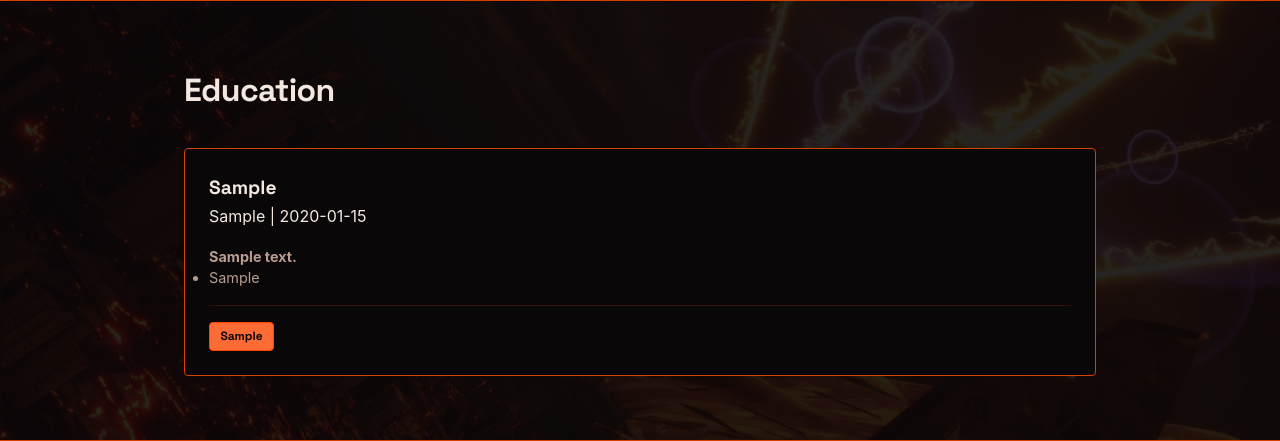
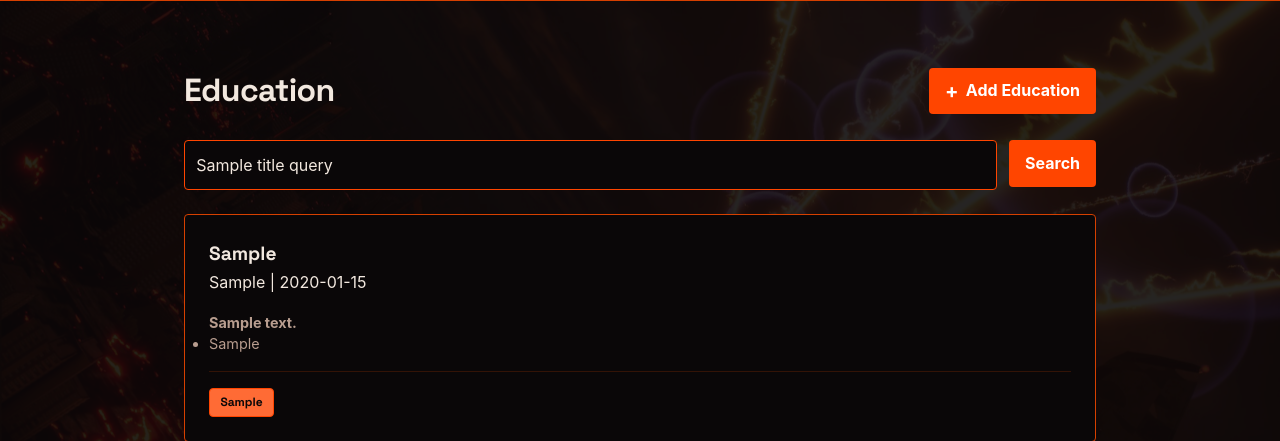
Before and after one commit to SPingol/myportofolio, a Django app: template templates/education.html in a window 1280 px wide. Shown: the part 80-521 px from the top of the page. Run offline with Django 5.2, Linux system fonts and the light colour scheme; tables that the repository leaves empty hold one stand-in row (values such as "Sample post"); the template is opened without the code that fills it: values that come from a table or form of the project are taken from there, most other values are stand-ins (such as "Sample title", 1, 10 or a date in 2020).

Commit message:
Added Buttons and search bar added buttons and search bars for competition education and expeirence htmls.

```diff
--- a/templates/education.html
+++ b/templates/education.html
@@ -3,7 +3,21 @@
 <!-- Education Section -->
 <section class="section" id="education">
   <div class="container">
-    <h2 class="section-title">Education</h2>
+
+    <!-- Header with Title and Add Button -->
+    <div class="project-header">
+      <h1 class="section-title" style="margin-bottom: 0;">Education</h1>
+      <a href="{% url 'main:create_education' %}" class="button project-add-button">
+        <span aria-hidden="true">+</span> Add Education
+      </a>
+    </div>
+
+    <!-- Search Bar Form -->
+    <form method="get" action="{% url 'main:show_education' %}" class="project-search">
+      <input type="search" name="title" value="{{ title_query }}" placeholder="Search by degree or institution"
+        class="project-search__input" aria-label="Search by degree or institution" />
+      <button type="submit" class="button">Search</button>
+    </form>
 
     <div class="card-grid">
       {% for education in education_list %}
@@ -37,7 +51,14 @@
       </article>
 
       {% empty %}
+
+      <!-- Empty State to handle Searches -->
+      {% if title_query %}
+      <p class="empty-state">No education found matching "{{ title_query }}".</p>
+      {% else %}
       <p class="empty-state">No education has been added yet.</p>
+      {% endif %}
+
       {% endfor %}
     </div>
   </div>
```
Also changed, not shown: templates/competition.html (+24 -3 lines), templates/experience.html (+24 -2 lines).
